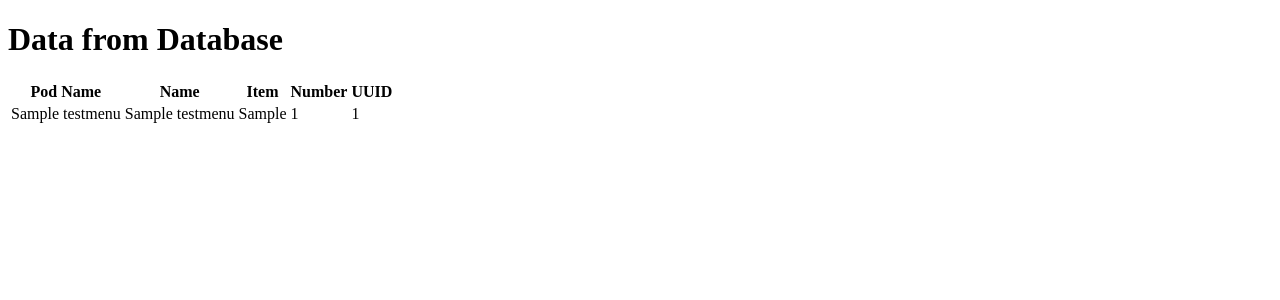
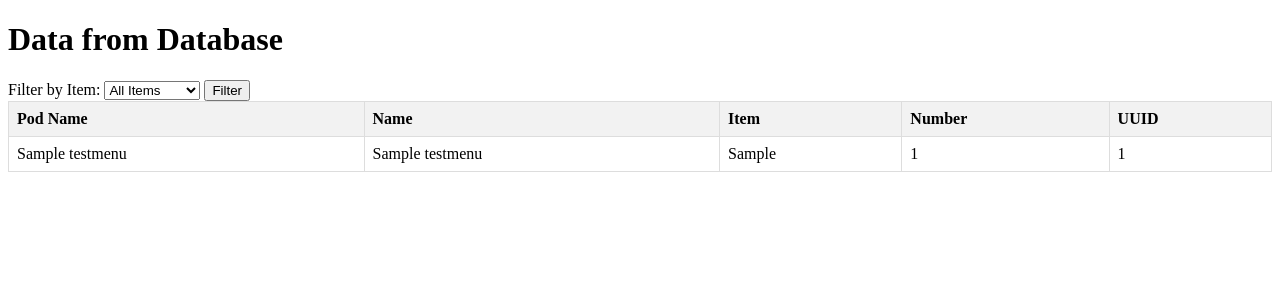
Before and after one commit to wh123rus/kafkaresult, a Django app: page / in a window 1280 px wide. Shown: the top 300 px of the page. Run offline with Django 4.2, Linux system fonts and the light colour scheme; tables that the repository leaves empty hold one stand-in row (values such as "Sample post").

Commit message:
Change html table, Add filtering

```diff
--- a/resultpage/views.py
+++ b/resultpage/views.py
@@ -3,9 +3,17 @@ from .models import Menu
 
 # Create your views here.
 def index(request):
+    item_list = ['Nike', 'Adidas', 'Newbalance', 'Salomon', 'Jordan', 'Converse']
 
-    kafka_data = Menu.objects.all()
+    if request.method == 'POST':
+        item_filter = request.POST.get('item_filter')
+        if item_filter:
+            kafka_data = Menu.objects.filter(item=item_filter)
+        else:
+            kafka_data = Menu.objects.all()
+    else:
+        kafka_data = Menu.objects.all()
 
-    context = {'kafka_db_data': kafka_data}
+    context = {'kafka_db_data': kafka_data, 'item_list': item_list}
 
     return render(request, 'result.html', context)
--- a/templates/result.html
+++ b/templates/result.html
@@ -3,8 +3,38 @@
 <head>
     <title>Result Page</title>
 </head>
+<style>
+    table {
+        border-collapse: collapse;
+        width: 100%;
+    }
+
+    th, td {
+        border: 1px solid #ddd;
+        padding: 8px;
+        text-align: left;
+    }
+
+    th {
+        background-color: #f2f2f2;
+    }
+</style>
 <body>
     <h1>Data from Database</h1>
+
+    <!-- Filter Form -->
+    <form method="post" action="{% url 'index' %}">
+        {% csrf_token %}
+        <label for="item_filter">Filter by Item:</label>
+        <select name="item_filter" id="item_filter">
+            <option value="">All Items</option>
+            {% for item in item_list %}
+                <option value="{{ item }}">{{ item }}</option>
+            {% endfor %}
+        </select>
+        <input type="submit" value="Filter">
+    </form>
+
     <table>
         <thead>
             <tr>
```
